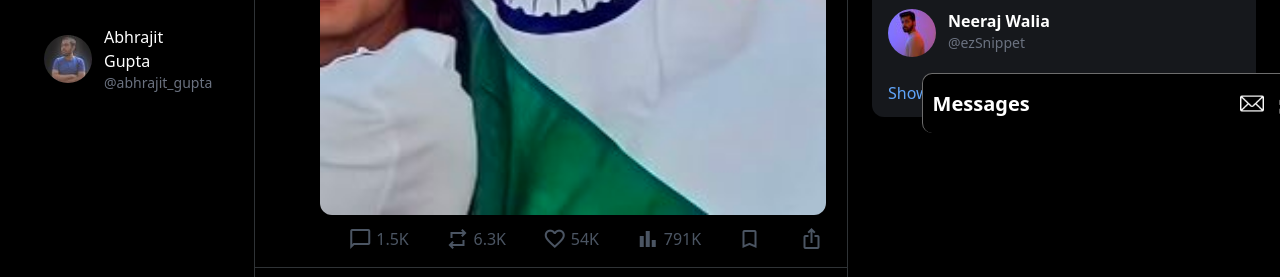
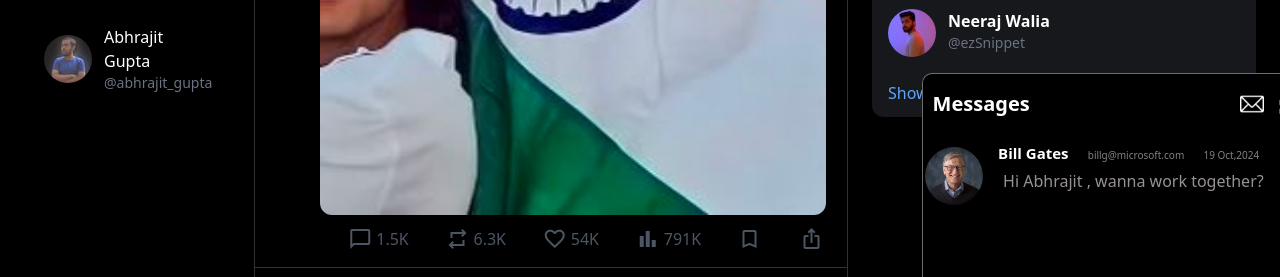
Before and after one commit to abhrajit2004/Twitter-Landing-Page, a website built with Vite: page index.html in a window 1280 px wide. Shown: the part 671-948 px from the top of the page. Built offline with nearby package versions, Linux system fonts and the light colour scheme.

Commit message:
working message section

```diff
--- a/css/messages.css
+++ b/css/messages.css
@@ -1,14 +1,16 @@
 #messages{
     z-index: 5;
     position: fixed;
-    height: 60px;
+    height: 600px;
     width: 400px;
     /* background-color: yellow; */
-    display: flex;
-    align-items: center;
+    /* display: flex; */
+    /* align-items: center; */
     /* justify-content: center; */
+    /* padding-top: 5px; */
 
     background-color: black;
+    /* border:2px solid white; */
     border-top: 0.6px solid rgb(25, 25, 25);
     border-left: 0.6px solid rgb(25, 25, 25);
     border-right: 0.6px solid rgb(25, 25, 25);
@@ -17,11 +19,78 @@
     border-style: outset;
     left:72%;
     top:93%;
+    transition: 0.5s;
+
+}
+#messages_topper{
+    height: 60px;
+    width: 400px;
+    display: flex;
+    align-items: center;
+
+}
+
+.message_content{
+
+
+    height: 80px;
+    width: 390px;
+    display: flex;
+    margin: 2px;
+    align-items: center;
+    background-color: black;
+    transition: all 0.3s;
+
 
 
 }
 
-#messages span{
+.message_profile{
+
+    height: auto;
+    max-width: 15%;
+    border-radius: 50%;
+
+}
+.message_content:hover{
+    background-color: rgb(33, 34, 35);
+}
+
+.message_msg{
+    /* background-color: rgb(214, 27, 27); */
+    height: 70px;
+    width: 315px;
+    margin-left: 15px;
+
+}
+.message_name{
+
+    font-size: 15px;
+    font-weight: 900;
+
+
+}
+
+.message_mail{
+    font-size: 10px;
+    color: gray;
+    margin-left: 15px;
+
+
+}
+.date{
+    font-size: 10px;
+    color: gray;
+    margin-left: 15px;
+
+}
+
+.msg{
+
+    margin:4px 0 0 5px;
+    color: rgb(151, 146, 146);
+}
+#messgaes_top_span{
     margin-left: 10px;
     font-size: 20px;
     font-style: bold;
@@ -48,3 +117,12 @@
     transform: rotate(270deg);
 
 }
+
+#img_messages3{
+    filter: invert(1);
+    height: auto;
+    max-width: 5%;
+    margin-left: 13px;
+    transform: rotate(90deg);
+    display: none;
+}
--- a/index.html
+++ b/index.html
@@ -11,15 +11,35 @@
     />
     <link rel="stylesheet" href="css/output.css" />
     <link rel="stylesheet" href="css/messages.css">
+    <script src="messages.js"></script>
   </head>
   <body class="bg-black min-h-screen text-white">
 
 
     <!-- messgaes start -->
     <div id="messages">
-      <span>Messages</span>
+     <div id="messages_topper">
+      <span id="messgaes_top_span" >Messages</span>
       <img src="messages.png" alt="" id="img_messages1">
       <img src="expand.png" alt="" id="img_messages2">
+      <img src="expand.png" alt="" id="img_messages3">
+    </div>
+
+    <div class="message_content">
+      <img src="Images/bill_gates.jpeg" alt="" class="message_profile">
+
+      <div class="message_msg">
+
+        <span class="message_name">Bill Gates</span>
+        <span class="message_mail">billg@microsoft.com</span>
+
+        <span class="date">19 Oct,2024</span>
+        <p class="msg">Hi Abhrajit , wanna work together?</p>
+
+
+      </div>
+
+    </div>
 
     </div>
 
@@ -471,5 +491,32 @@
         </div>
       </div>
     </div>
+
+
+  <script>
+
+var up_button=document.getElementById('img_messages2');
+
+var down_button=document.getElementById('img_messages3');
+
+var messages=document.getElementById('messages');
+
+// var form1=document.getElementById('form1');
+
+up_button.onclick=function(){
+
+    messages.style.top='43%';
+    up_button.style.display="none";
+    down_button.style.display="flex";
+}
+
+down_button.onclick=function(){
+
+messages.style.top='93%';
+up_button.style.display="flex";
+down_button.style.display="none";
+}
+
+  </script>
   </body>
 </html>
--- /dev/null
+++ b/messages.js
@@ -0,0 +1,13 @@
+var up_button=document.getElementById('img_messages2');
+
+var down_button=document.getElementById('img_messages3');
+
+var messages=document.getElementById('messages');
+
+// var form1=document.getElementById('form1');
+
+messages.onclick=function(){
+
+    messages.style.position='relative';
+    messages.style.top='43%';
+}
```
Also changed, not shown: Images/bill_gates.jpeg (added).
